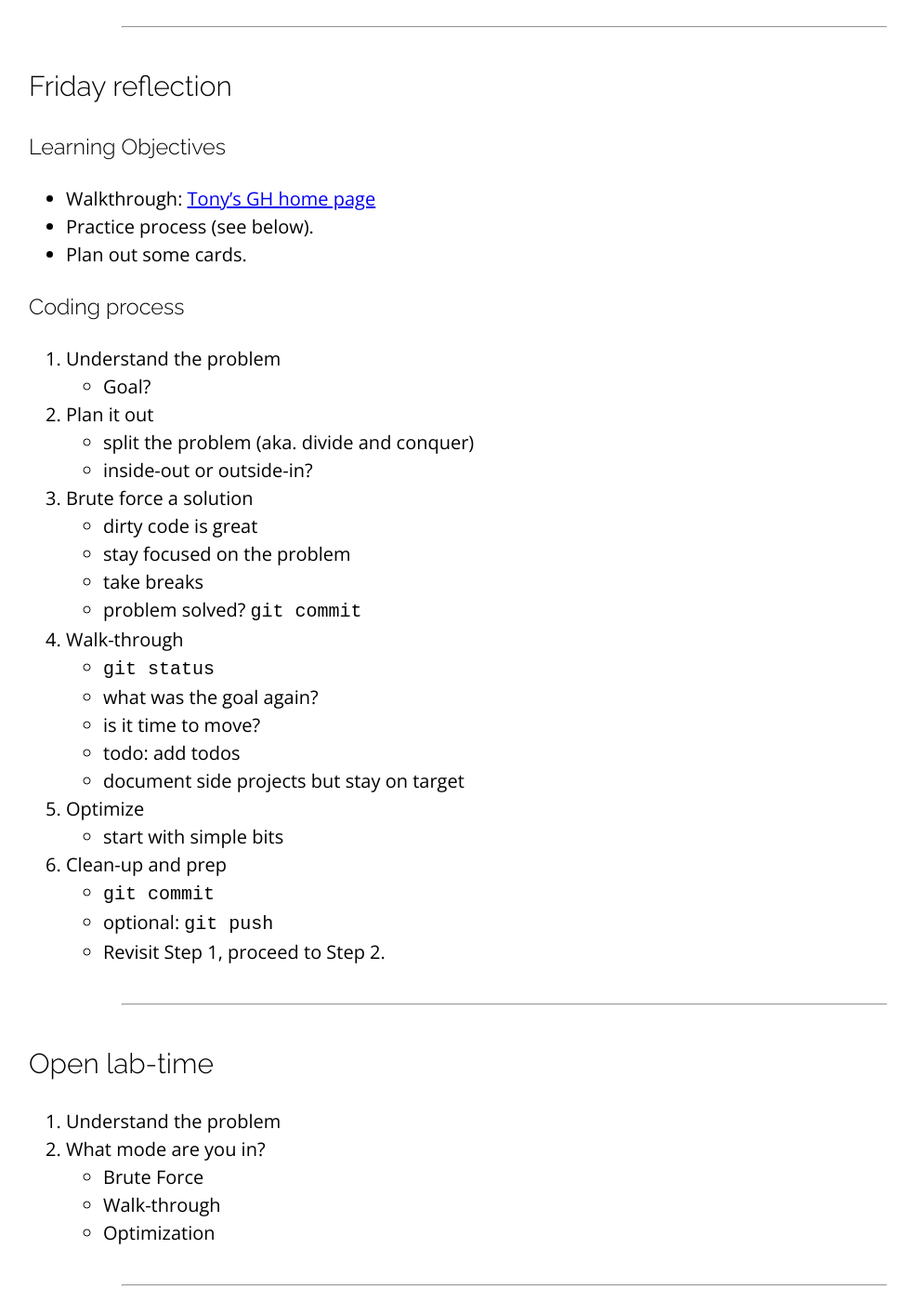
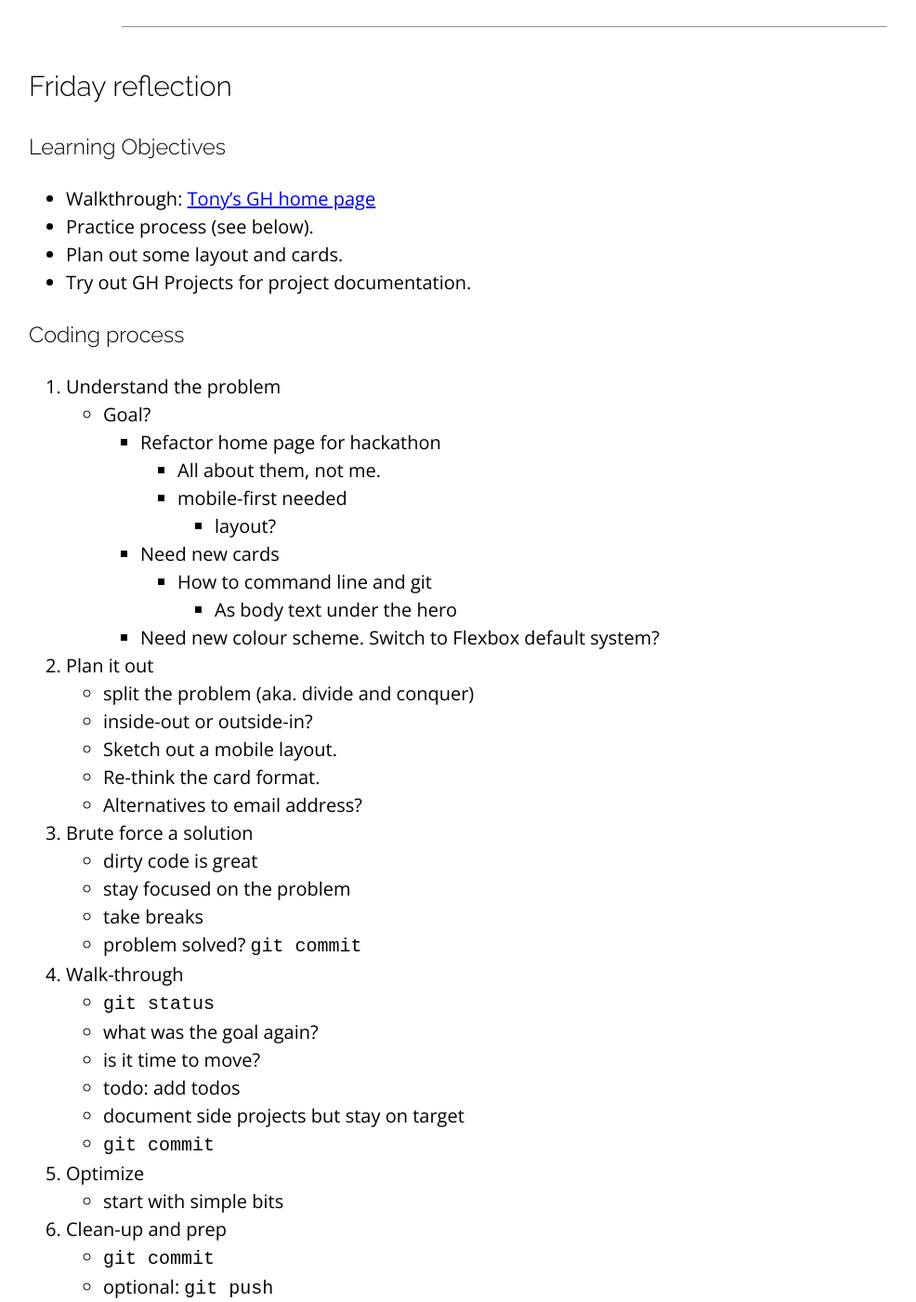
Before and after one commit to sait-wbdv/winter-2021, a Jekyll site: the page built from _posts/2021-01-29-card-patterns.md, in a window 1280 px wide and 1400 px high, scrolled down 3883 px. Shown: the whole window at 93% size, without its empty margins (97-1083 px from the left). Built offline with Jekyll 4.4.1, drawn with Linux system fonts in a browser that asks for light colours; nearby versions of some CDN libraries.

Commit message:
added walk-through notes

```diff
--- a/_posts/2021-01-29-card-patterns.md
+++ b/_posts/2021-01-29-card-patterns.md
@@ -113,14 +113,26 @@ Aspect ratio
 ### Learning Objectives
 - Walkthrough: [Tony's GH home page](https://acidtone.github.io/)
 - Practice process (see below).
-- Plan out some cards.
+- Plan out some layout and cards.
+- Try out GH Projects for project documentation.
 
 ### Coding process
 1. Understand the problem
     - Goal?
+      - Refactor home page for hackathon
+          - All about them, not me.
+          - mobile-first needed
+            - layout?
+      - Need new cards
+        - How to command line and git
+          - As body text under the hero
+      - Need new colour scheme. Switch to Flexbox default system?
 2. Plan it out
     - split the problem (aka. divide and conquer)
     - inside-out or outside-in?
+    - Sketch out a mobile layout.
+    - Re-think the card format.
+    - Alternatives to email address?
 3. Brute force a solution
     - dirty code is great
     - stay focused on the problem
@@ -132,6 +144,7 @@ Aspect ratio
     - is it time to move?
     - todo: add todos
     - document side projects but stay on target
+    - `git commit`
 5. Optimize
     - start with simple bits
 6. Clean-up and prep
```
